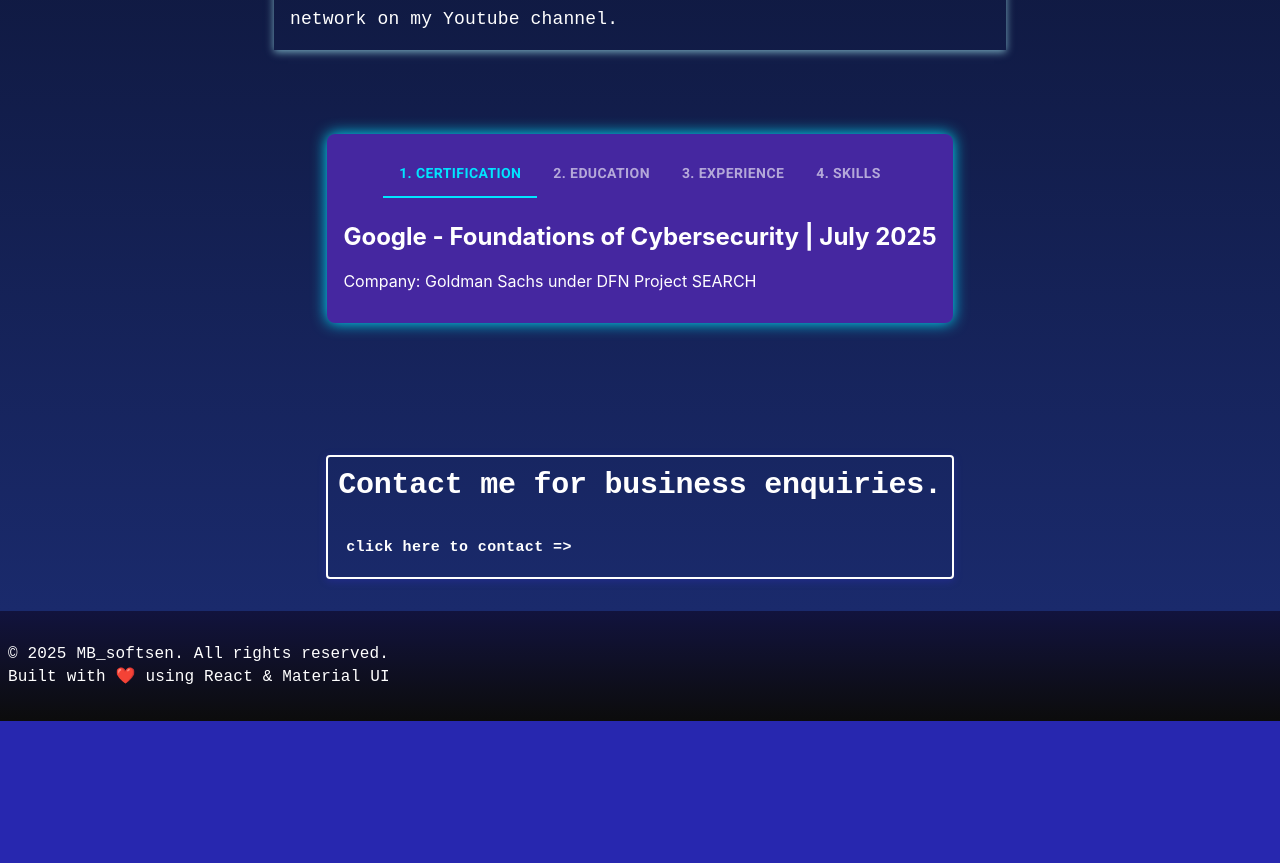
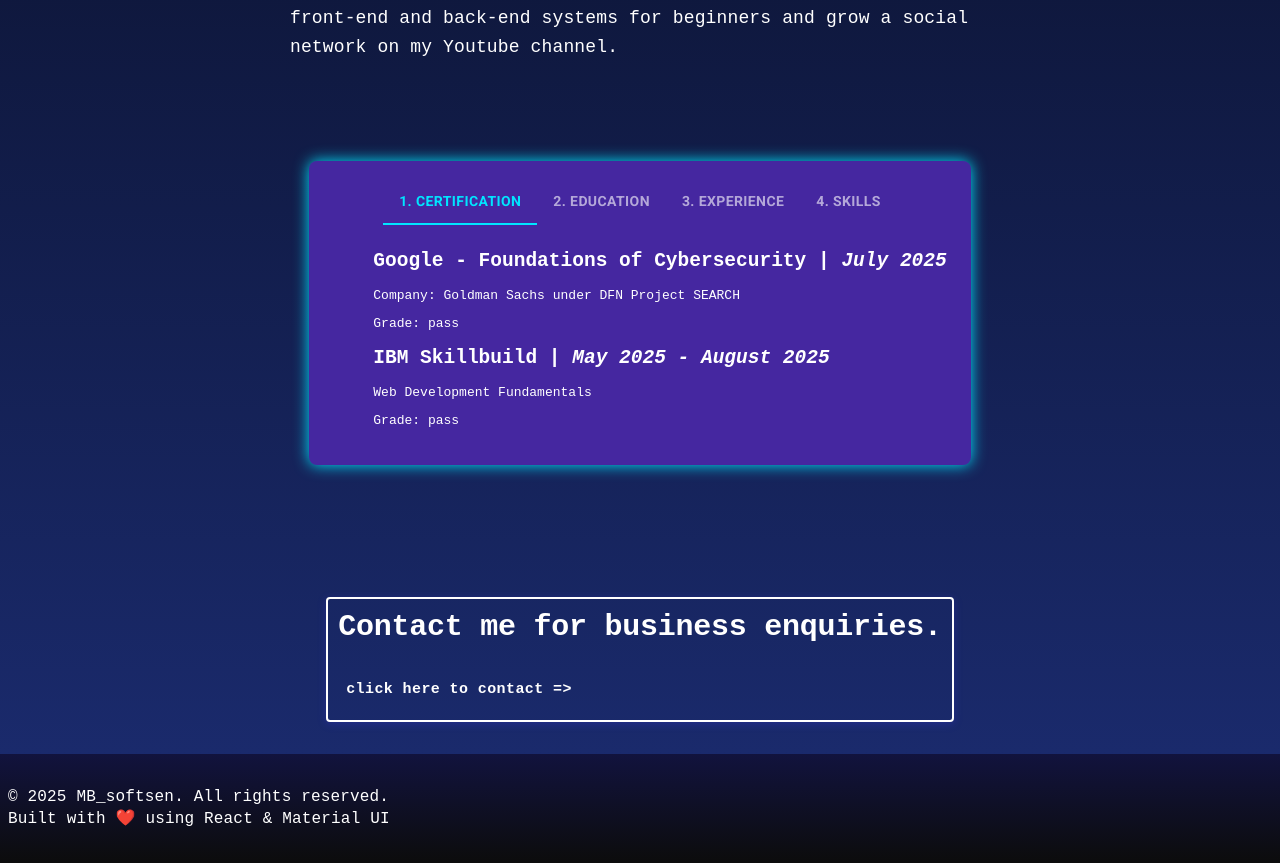
Before and after one commit to MBarre28/mb-portfolio, a React (Create React App) app: page /about in a window 1280 px wide. Shown: the part 1020-1883 px from the top of the page. Before the commit the page ends 1741 px from the top, so only its background shows below. Built offline with nearby package versions, Linux system fonts and the light colour scheme; some icons are missing.

Commit message:
portfolio update

```diff
--- a/src/component/NavBar/about.js
+++ b/src/component/NavBar/about.js
@@ -1,7 +1,7 @@
 import { React, useState } from 'react';
 import { Typography, Button, Box, Fade, Grid, useMediaQuery, Tab, Tabs } from "@mui/material";
 import { styled, alpha, duration } from '@mui/material/styles';
-import { color, flex, spacing, useTheme } from '@mui/system';
+import { color, display, flex, height, margin, maxWidth, spacing, useTheme, width } from '@mui/system';
 import IconButton from '@mui/material/IconButton';
 import GitHubIcon from '@mui/icons-material/GitHub';
 import LinkedInIcon from '@mui/icons-material/LinkedIn';
@@ -19,7 +19,7 @@
 
 const About = () => {
     const [value, setValue] = useState(0);
-    const matches = useMediaQuery('(min-width:600px)');
+    const matches = useMediaQuery('(min-width:200px)');
     const theme = useTheme();
     const isMobile = useMediaQuery(theme.breakpoints.down('sm'));
 
@@ -30,11 +30,11 @@
 
     return (
         <Box
-            display={flex}
             flex="1"
             alignItems="center"
             justifyContent="space-between"
             flexDirection={{ xs: "column" }}
+            display={'flex'}
             px='8'
             sx={{
                 minHeight: '100vh',
@@ -42,7 +42,6 @@
                 color: '#fff',
                 p: 4,
                 pt: 12,
-                display: "flex",
                 justifyContent: "space-between",
                 gap: 6,
             }} >
@@ -60,6 +59,7 @@
                     component='img'
                     src='/images/graduation.png'
                     alt='profile'
+                    display={'flex'}
                     sx={{
                         width: { xs: "180px", md: "250px" },
                         height: { xs: "180px", md: "250px" },
@@ -121,6 +121,7 @@
                     href="https://www.youtube.com/@softssen"
                     color="inherit"
                     textAlign='right'
+                    centered = {!isMobile}
                     sx={{
                         transition: 'linear 0.3s',
                         mt: 2,
@@ -139,7 +140,6 @@
                 </Typography>
                 <Typography varient="h6" fontSize={'20px'} fontFamily={'monospace'} fontWeight={'bold'} mt={'1'}> MY JOURNEY </Typography>
             </motion.div>
-
             <motion.div
                 initial={{ opacity: 0, y: 40 }}
                 transition={{ duration: 2 }}
@@ -149,9 +149,7 @@
                 {/* Right hand section */}
                 <Box
                     sx={{
-                        margin: '5px',
                         mb: '1rem',
-                        boxShadow: '0 2px 8px rgba(174, 247, 252, 0.66)',
                         p: { xs: 2, md: 2 },
                     }}
 
@@ -207,7 +205,7 @@
             </motion.div>
 
             {/* SMALL EXTRA TABS */}
-                <div>
+            <div>
             <AboutTabs />
             </div>
 
@@ -217,7 +215,7 @@
 
             {/* CONTACT BOX */}
 
-            <Box mt={8}>
+            <Box mt={8} display={'flex'}>
                 <Card sx={{
                     background: 'rgba(17, 8, 8, 0)',
                     color: '#ffff',
--- a/src/component/NavBar/contact.js
+++ b/src/component/NavBar/contact.js
@@ -51,7 +51,7 @@
         {/* Title */}
         <Typography
           variant="h3"
-          sx={{ mb: 3, fontFamily: "monospace", fontWeight: "bold", textAlign: "center" }}
+          sx={{ mt: 6, fontFamily: "monospace", fontWeight: "bold", textAlign: "center" }}
         >
           <Typewriter words={["Get in Touch 💬"]} loop={false} typeSpeed={20} delaySpeed={1000} />
         </Typography>
@@ -59,7 +59,7 @@
         {/* Subtitle */}
         <Typography
           variant="body1"
-          sx={{ mb: 4, fontSize: "18px", textAlign: "center", maxWidth: "600px", mx: "auto" }}
+          sx={{ mt: 4, fontSize: "18px", textAlign: "center", maxWidth: "600px", mx: "auto" }}
         >
           Feel free to contact me through any of the platforms below. I'm here to support.
         </Typography>
@@ -67,7 +67,7 @@
         {/* Dynamic Grid */}
         <Grid container spacing={8} justifyContent="center">
           {contactDetails.map((item, index) => (
-            <Grid item xs={12} sm={6} md={2} key={index}>
+            <Grid item xs={12} sm={6} md={2} key={index} mt = {2}>
               <Card
                 sx={{
                   display: "absolute",
--- a/src/component/NavBar/layout/aboutabs.js
+++ b/src/component/NavBar/layout/aboutabs.js
@@ -20,10 +20,6 @@
 
   // Components for each tab
   const tabContent = [
-    <Certification />,
-    <Education />,
-    <Experience />,
-    <Skills />
   ];
 
   return (
@@ -33,9 +29,8 @@
         borderRadius: 2,
         boxShadow: "0 0 15px #00e5ff",
         p: 2,
-        maxWidth: "900px",
         margin: "20px auto",
-        flexDirection: isMobile ? "column" : "row",
+        flexDirection: isMobile ? "column" : "column",
         justifyContent: "center",
         gap: 2,
         marginBottom: "20px",
@@ -52,7 +47,6 @@
           "& .MuiTab-root": {
             fontWeight: "bold",
             color: "white",
-            minWidth: "50px",
           },
           "& .Mui-selected": {
             color: "#00e5ff",
@@ -69,11 +63,15 @@
       </Tabs>
 
       {/* Content Section with Animation */}
-      <Box sx={{ mt: 3 }}>
+      <Box sx={{ p: 1, textAlign: 'left' }}>
+        {value === 0 && < Certification />}
+        {value === 1 && < Education />}
+        {value === 0 && < Experience />}
+        {value === 0 && < Skills />}
         <motion.div
           key={value}
           initial={{ opacity: 0, y: 10 }}
-          animate={{ opacity: 1, y: 0 }}
+          animate={{ opacity: 1, y: 5 }}
           transition={{ duration: 0.4 }}
         >
           {tabContent[value]}
--- a/src/component/NavBar/layout/certification.js
+++ b/src/component/NavBar/layout/certification.js
@@ -4,12 +4,18 @@
 const certification = () => {
     return (
         <Box>
-        <div style={{Padding: '20px', color: '#ffff'}}>
-            <h2> Google - Foundations of Cybersecurity | July 2025  </h2>
-            <p> Company: Goldman Sachs under DFN Project SEARCH </p>
+        <div style={{Padding: '20px', color: '#ffff', fontFamily: 'monospace'}}>
+            <ul style={{ color: '#ffff'}}>
+            <h2> Google - Foundations of Cybersecurity | <i> July 2025 </i>  </h2>
+             <p> Company: Goldman Sachs under DFN Project SEARCH </p>
+             <p> Grade: pass </p>
+            <h2> IBM Skillbuild | <i> May 2025 - August 2025 </i> </h2>
+            <p> Web Development Fundamentals </p>
+            <p> Grade: pass </p>
+        </ul>
+        <div>
+
         </div>
-        <div style={{Padding: '20px', color: '#ffff'}} >
-
         </div>
         </Box>
 
--- a/src/component/NavBar/layout/education.js
+++ b/src/component/NavBar/layout/education.js
@@ -1,8 +1,25 @@
 import React from 'react';
+import { Box } from '@mui/material';
 
 
 const education = () => {
-
+    return (
+    <Box>
+    <div style={{ color: '#ffff', fontFamily: 'monospace'}}>
+    <h2> William Morris Sixth Form, London |  <i> Sept 2021 - July 2024 </i></h2>
+    <ul>
+        <li> Edexcel Level 2 IT Diploma – Distinction / Merit </li>
+        <li> GCSE English Language AQA – Grade 5 </li>
+        <li> Level 1 Media – Distinction </li>
+        <li> Level 1 Art – Merit </li>
+    </ul>
+    <h2> Fulham Cross Academy, London | <i> Sept 2019 - July 2021 </i> </h2>
+    <ul>
+        <li> GCSE Mathematics - Grade 5 </li>
+    </ul>
+    </div>
+    </Box>
+    );
 }
 
 
--- a/src/component/NavBar/layout/experience.js
+++ b/src/component/NavBar/layout/experience.js
@@ -1,7 +1,16 @@
 import React from 'react';
+import { Typography, Box } from '@mui/material';
+import PlaceIcon from "@mui/icons-material/Place";
 
 
 const experience = () => {
+    return (
+        <Box>
+
+
+        </Box>
+
+    );
 
 }
 
--- a/src/component/NavBar/navbar.js
+++ b/src/component/NavBar/navbar.js
@@ -8,6 +8,7 @@
   IconButton,
   Drawer,
   List,
+  Link,
   ListItem,
   ListItemText,
   useMediaQuery
@@ -41,6 +42,7 @@
       >
         <Toolbar>
           {/* Logo */}
+          <Link url = '/'>
           <Box
             component="img"
             src="/images/softsen.png"
@@ -53,6 +55,7 @@
               },
             }}
           />
+          </Link>
           <Typography variant="h6" component="div" sx={{ flexGrow: 1, ml: 2 }}>
             My portfolio
           </Typography>
```
